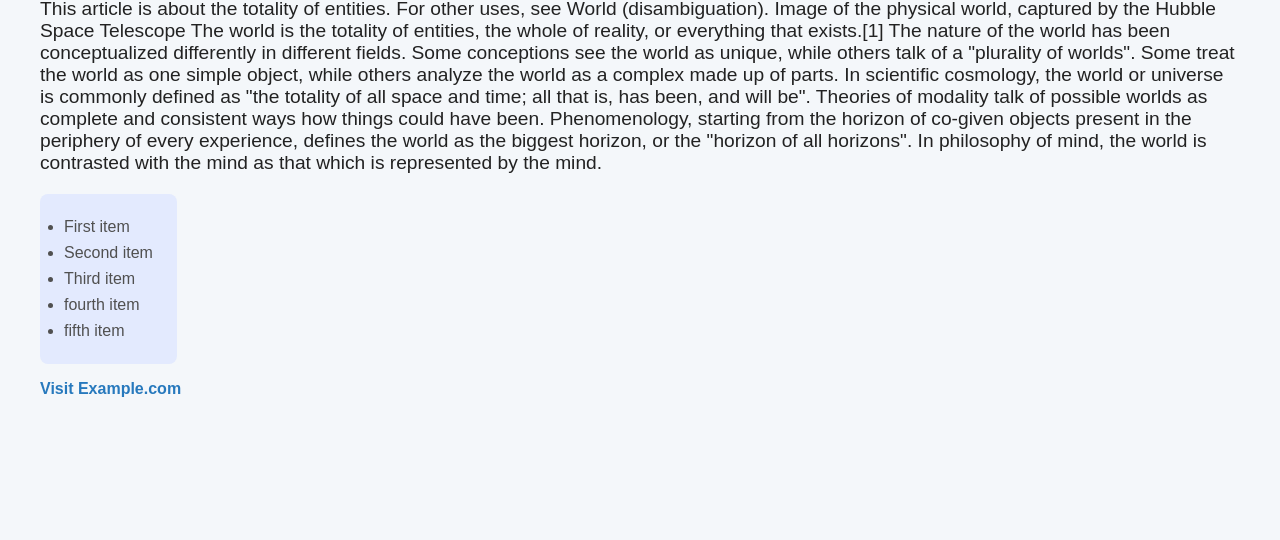
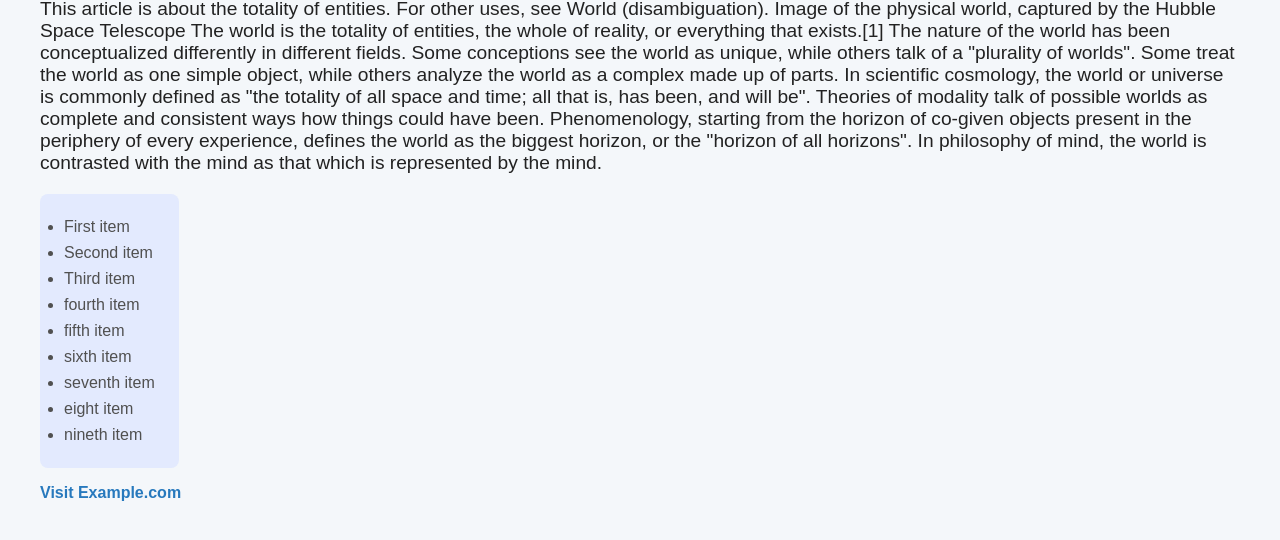
Before and after one commit to Jayaprakash8754/practice, a plain HTML site: page html_1.html in a window 1280 px wide. Shown: the part 106-646 px from the top of the page. Drawn offline with Linux system fonts and the light colour scheme.

Commit message:
Add four new list items to html_1.html

```diff
--- a/html_1.html
+++ b/html_1.html
@@ -57,6 +57,10 @@ In scientific cosmology, the world or universe is commonly defined as "the total
         <li>Third item</li>
         <li>fourth item</li>
         <li>fifth item</li>
+        <li>sixth item</li>
+        <li>seventh item</li>
+        <li>eight item</li>
+        <li>nineth item</li>
     </ul>
     <a href="https://www.example.com" target="_blank">Visit Example.com</a>
 </body>
```
